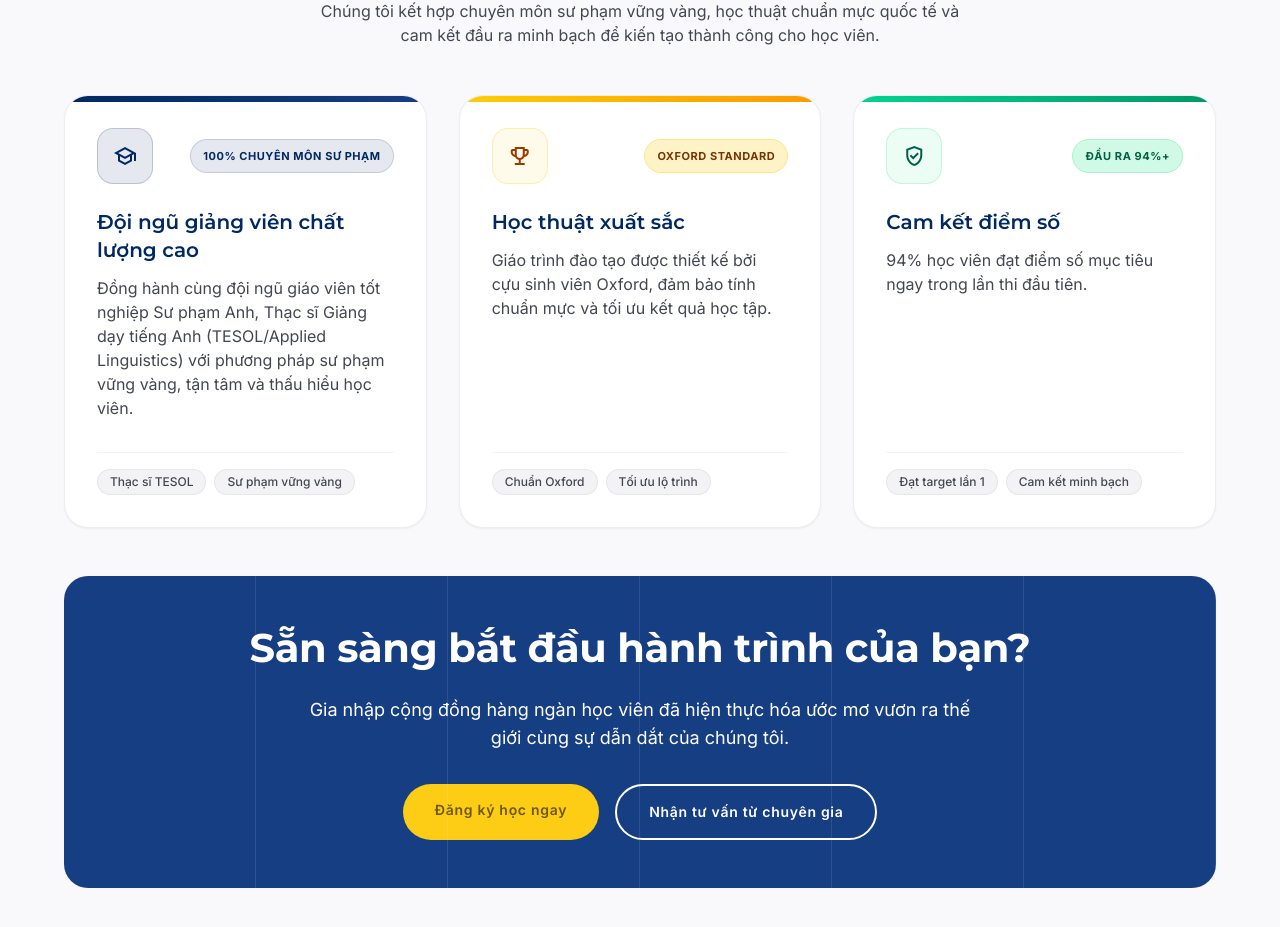
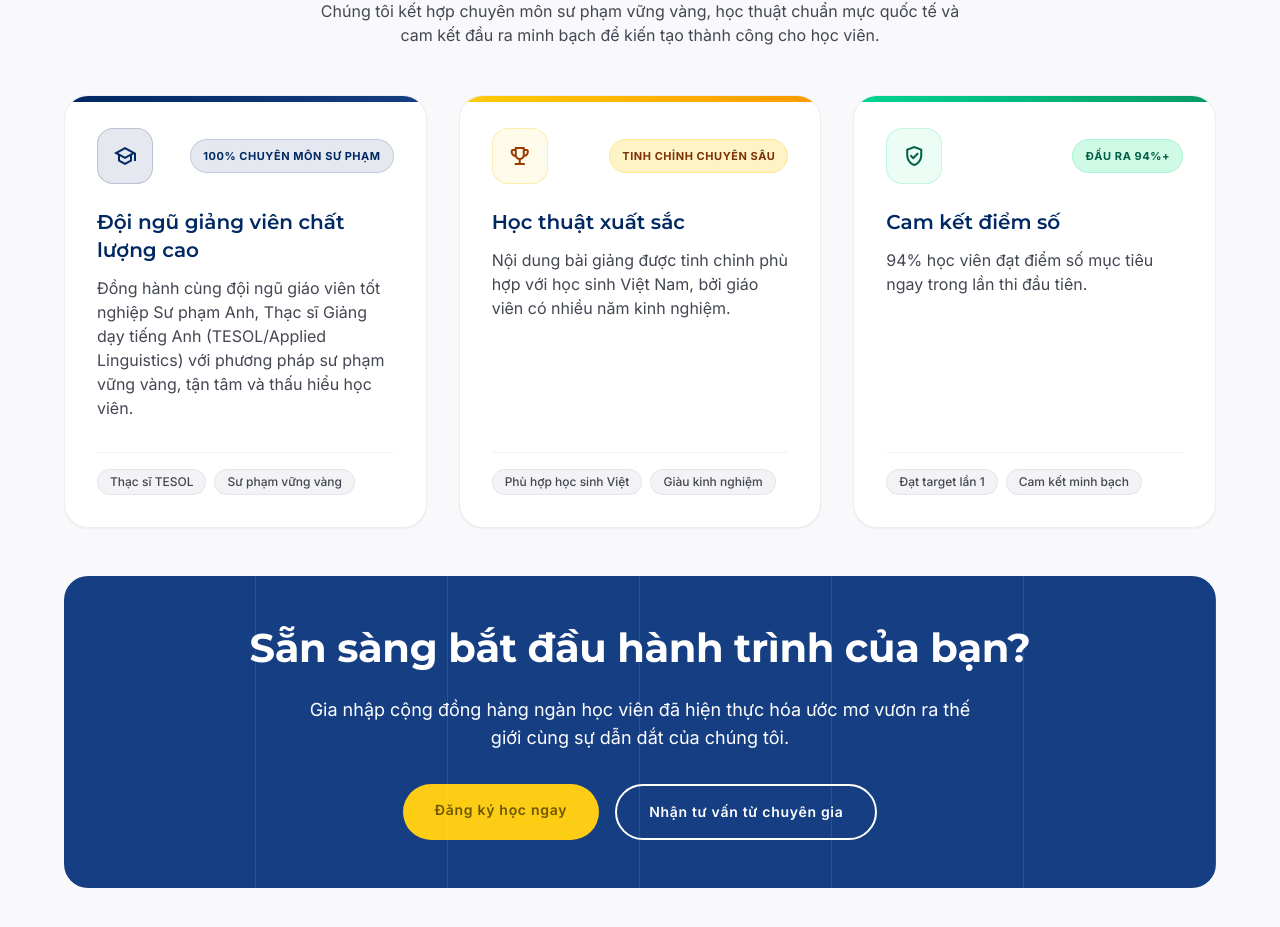
Before and after one commit to nhyysaepx/dream-edu, a React (Vite) app: page /#/about in a window 1280 px wide. Shown: the part 2351-3278 px from the top of the page. Built offline with nearby package versions, Linux system fonts and the light colour scheme.

Commit message:
feat: Update Academic Excellence card description and tags

```diff
--- a/src/pages/About.jsx
+++ b/src/pages/About.jsx
@@ -370,7 +370,7 @@ export default function About() {
                   <span className="material-symbols-outlined text-3xl">emoji_events</span>
                 </div>
                 <span className="text-[11px] font-bold uppercase tracking-wider bg-amber-100 text-amber-900 px-3 py-1 rounded-full border border-amber-200">
-                  OXFORD STANDARD
+                  TINH CHỈNH CHUYÊN SÂU
                 </span>
               </div>
 
@@ -378,16 +378,16 @@ export default function About() {
                 Học thuật xuất sắc
               </h3>
               <p className="font-body-md text-body-md text-on-surface-variant leading-relaxed">
-                Giáo trình đào tạo được thiết kế bởi cựu sinh viên Oxford, đảm bảo tính chuẩn mực và tối ưu kết quả học tập.
+                Nội dung bài giảng được tinh chỉnh phù hợp với học sinh Việt Nam, bởi giáo viên có nhiều năm kinh nghiệm.
               </p>
             </div>
 
             <div className="mt-8 pt-4 border-t border-outline-variant/20 flex flex-wrap gap-2">
               <span className="text-xs font-medium bg-surface-container-low text-on-surface-variant px-3 py-1 rounded-full border border-outline-variant/30">
-                Chuẩn Oxford
+                Phù hợp học sinh Việt
               </span>
               <span className="text-xs font-medium bg-surface-container-low text-on-surface-variant px-3 py-1 rounded-full border border-outline-variant/30">
-                Tối ưu lộ trình
+                Giàu kinh nghiệm
               </span>
             </div>
           </div>
```
